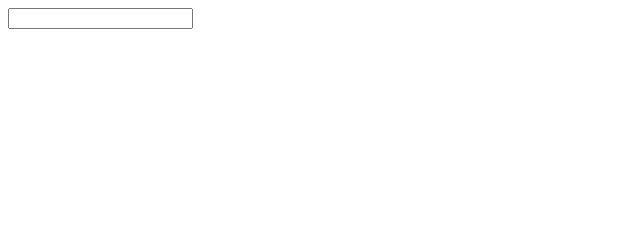
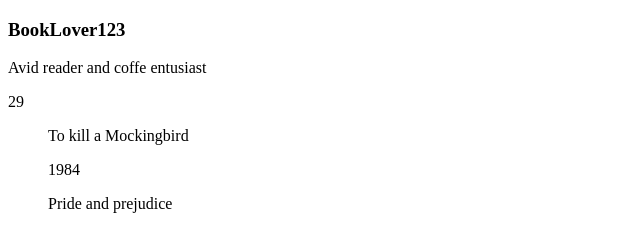
Before and after one commit to GabyFel20/Manipulaci-n-del-DOM, a plain HTML site: page Ejercicio DOM.html in a window 1280 px wide. Shown: the whole page, without its empty margins (0-640 px from the left). Drawn offline with Linux system fonts and the light colour scheme.

Commit message:
Corrección del código

```diff
--- a/Ejercicio DOM.html
+++ b/Ejercicio DOM.html
@@ -8,10 +8,6 @@
 </head>
 <body>
     <div id="div-1">
-        <input type="text" name="username" value="" />
-        <p id="p1"> </p>
-    </div>
-    <div id="div-2">
         <section>
             <div class="container" id="identity-container"></div>
         </section>
--- a/Ejercicio de práctica DOM.js
+++ b/Ejercicio de práctica DOM.js
@@ -30,7 +30,7 @@ name_section.textContent = USER.username;
 desc_section.textContent = USER.desc;
 age_section.textContent = USER.age;
 book_section.append(...bookList);
-card.append(name_section, desc_section, age_section, book_section);
+identity.append(name_section, desc_section, age_section, book_section);
 
 
-IDENTITY_CONTAINER_CONTAINER.appendChild(identity);
+IDENTITY_CONTAINER.appendChild(identity);
```
